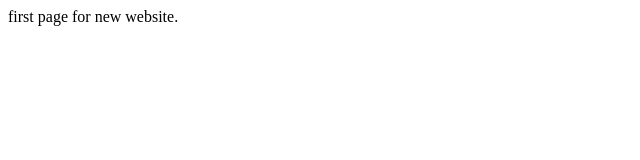
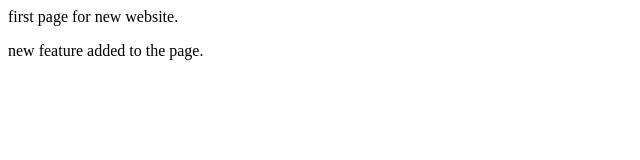
Before and after one commit to SalmanAkram2002/newproject, a plain HTML site: page index.html in a window 1280 px wide. Shown: the whole page, without its empty margins (0-640 px from the left). Drawn offline with Linux system fonts and the light colour scheme.

Commit message:
new feature added

```diff
--- a/index.html
+++ b/index.html
@@ -1 +1,2 @@
 <p>first page for new website.</p>
+<p>new feature added to the page.</p>
```
